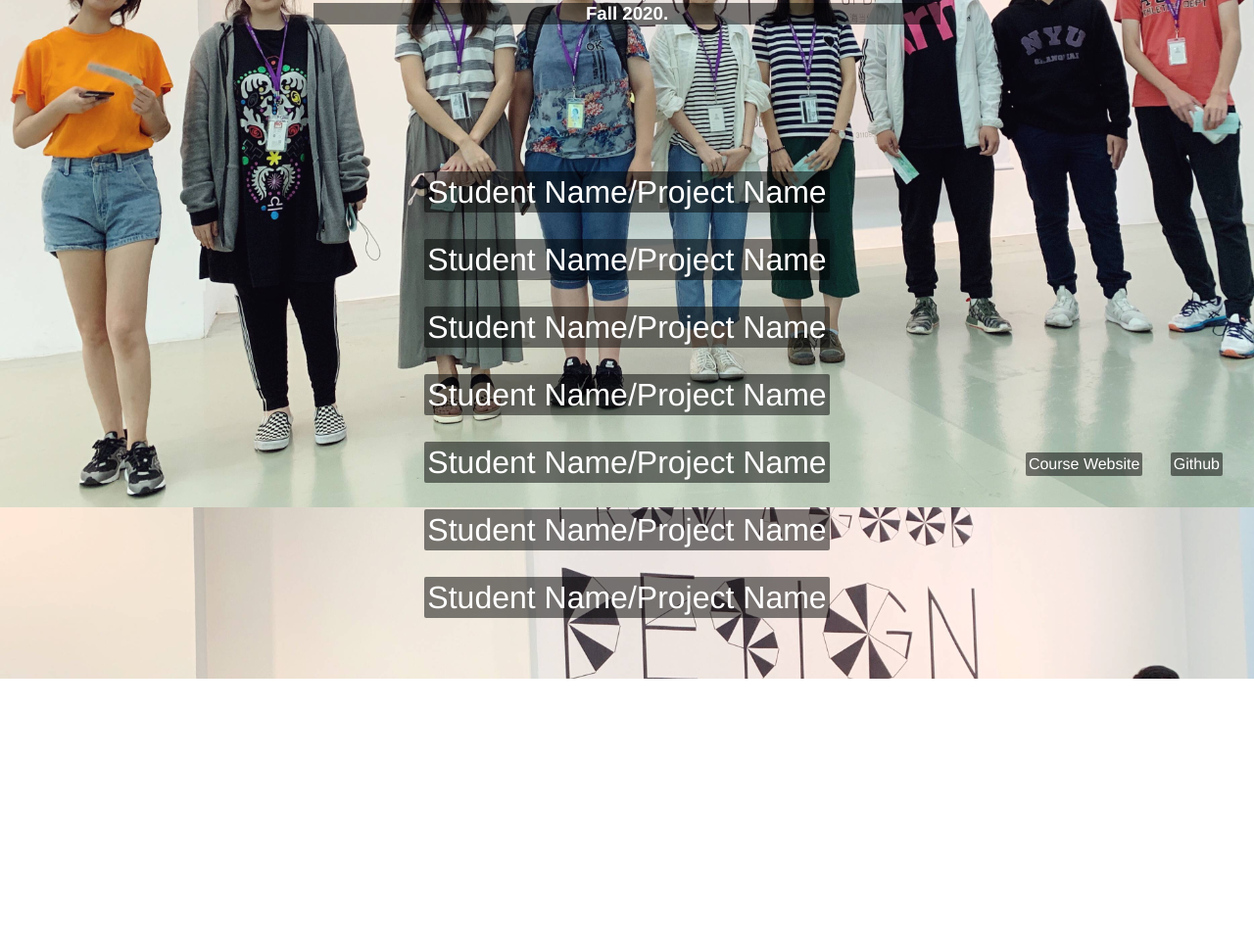
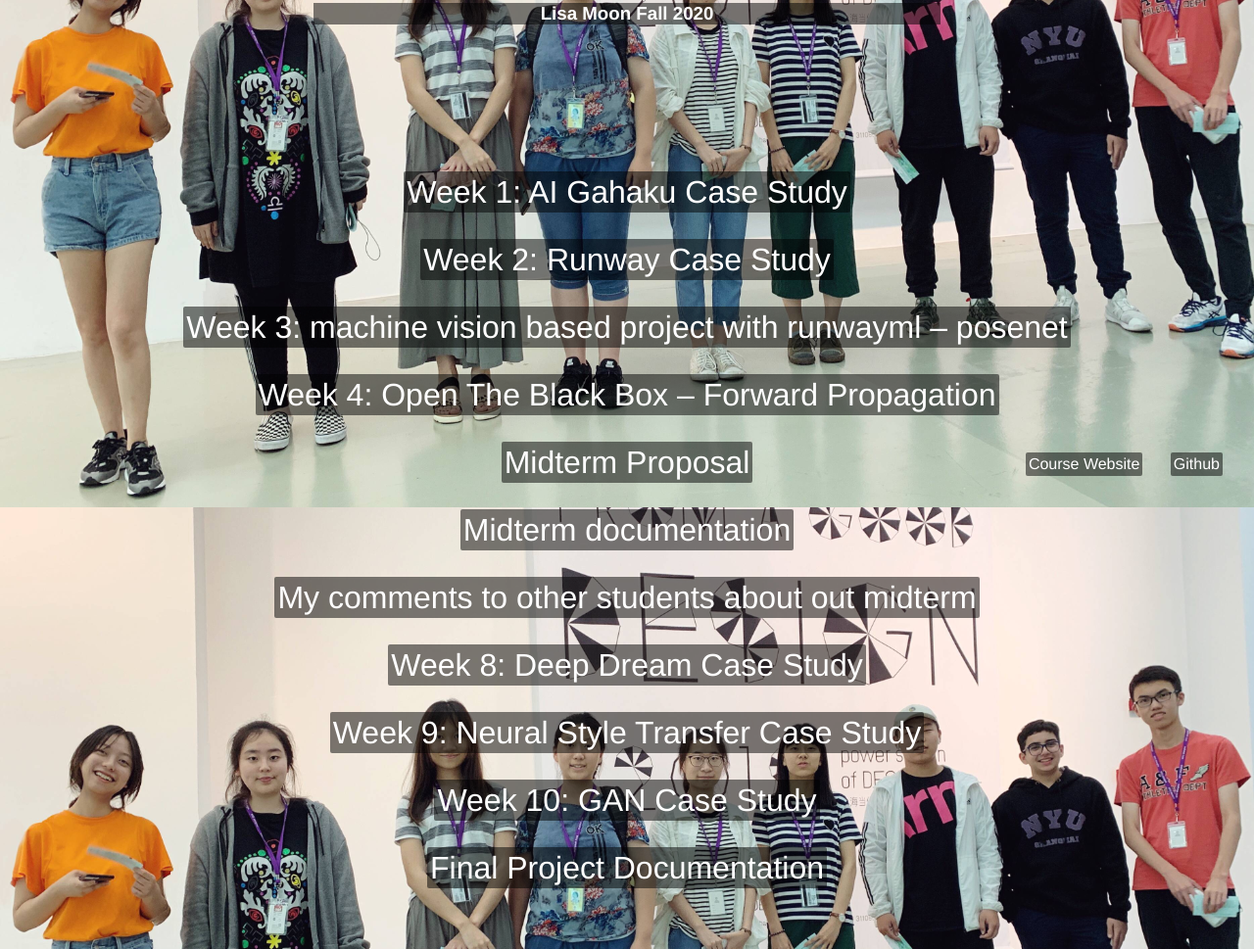
Before and after one commit to mjm1129/mjm1129-aiartsPortfolio, a plain HTML site: page index.html in a window 1280 px wide. Shown: the part 282-1251 px from the top of the page at 98% size. Before the commit the page ends 975 px from the top, so only its background shows below. Drawn offline with Linux system fonts and the light colour scheme.

Commit message:
I guess almost done?

```diff
--- a/index.html
+++ b/index.html
@@ -7,16 +7,20 @@
 <body>
 	<div class="header">
 		<h1 class="title">Artificial Intelligence Arts <br> Course Portfolio</h1>
-		<h3 class="subtitle">Fall 2020.</h3>
+		<h3 class="subtitle">Lisa Moon Fall 2020</h3>
 	</div>
 	<div class="main">
-		<p class="weblink"><a onmouseover="this.children[0].style.display = 'inline'" onmouseout="this.children[0].style.display = 'none'" class="weblink-a" href="https://aaaven.github.io/" target="_blank"><span class="arrow">></span>Student Name/Project Name</a></p>
-		<p class="weblink"><a onmouseover="this.children[0].style.display = 'inline'" onmouseout="this.children[0].style.display = 'none'" class="weblink-a" href="https://aaaven.github.io/" target="_blank"><span class="arrow">></span>Student Name/Project Name</a></p>
-		<p class="weblink"><a onmouseover="this.children[0].style.display = 'inline'" onmouseout="this.children[0].style.display = 'none'" class="weblink-a" href="https://aaaven.github.io/" target="_blank"><span class="arrow">></span>Student Name/Project Name</a></p>
-		<p class="weblink"><a onmouseover="this.children[0].style.display = 'inline'" onmouseout="this.children[0].style.display = 'none'" class="weblink-a" href="https://aaaven.github.io/" target="_blank"><span class="arrow">></span>Student Name/Project Name</a></p>
-		<p class="weblink"><a onmouseover="this.children[0].style.display = 'inline'" onmouseout="this.children[0].style.display = 'none'" class="weblink-a" href="https://aaaven.github.io/" target="_blank"><span class="arrow">></span>Student Name/Project Name</a></p>
-		<p class="weblink"><a onmouseover="this.children[0].style.display = 'inline'" onmouseout="this.children[0].style.display = 'none'" class="weblink-a" href="https://aaaven.github.io/" target="_blank"><span class="arrow">></span>Student Name/Project Name</a></p>
-		<p class="weblink"><a onmouseover="this.children[0].style.display = 'inline'" onmouseout="this.children[0].style.display = 'none'" class="weblink-a" href="https://aaaven.github.io/" target="_blank"><span class="arrow">></span>Student Name/Project Name</a></p>
+		<p class="weblink"><a onmouseover="this.children[0].style.display = 'inline'" onmouseout="this.children[0].style.display = 'none'" class="weblink-a" href="https://wp.nyu.edu/shanghai-moonpie_aiart/2020/09/19/week-1/" target="_blank"><span class="arrow">></span>Week 1: AI Gahaku Case Study</a></p>
+		<p class="weblink"><a onmouseover="this.children[0].style.display = 'inline'" onmouseout="this.children[0].style.display = 'none'" class="weblink-a" href="https://wp.nyu.edu/shanghai-moonpie_aiart/2020/09/26/week-2/" target="_blank"><span class="arrow">></span>Week 2: Runway Case Study</a></p>
+		<p class="weblink"><a onmouseover="this.children[0].style.display = 'inline'" onmouseout="this.children[0].style.display = 'none'" class="weblink-a" href="https://wp.nyu.edu/shanghai-moonpie_aiart/2020/10/04/week-3-machine-vision-based-project-with-runwayml-posenet/" target="_blank"><span class="arrow">></span>Week 3: machine vision based project with runwayml – posenet</a></p>
+		<p class="weblink"><a onmouseover="this.children[0].style.display = 'inline'" onmouseout="this.children[0].style.display = 'none'" class="weblink-a" href="https://wp.nyu.edu/shanghai-moonpie_aiart/2020/10/10/week-4-open-the-black-box-forward-propagation/" target="_blank"><span class="arrow">></span>Week 4: Open The Black Box – Forward Propagation</a></p>
+		<p class="weblink"><a onmouseover="this.children[0].style.display = 'inline'" onmouseout="this.children[0].style.display = 'none'" class="weblink-a" href="https://wp.nyu.edu/shanghai-moonpie_aiart/2020/10/25/midterm-proposal/" target="_blank"><span class="arrow">></span>Midterm Proposal</a></p>
+		<p class="weblink"><a onmouseover="this.children[0].style.display = 'inline'" onmouseout="this.children[0].style.display = 'none'" class="weblink-a" href="https://wp.nyu.edu/shanghai-moonpie_aiart/2020/11/01/midterm/" target="_blank"><span class="arrow">></span>Midterm documentation</a></p>
+		<p class="weblink"><a onmouseover="this.children[0].style.display = 'inline'" onmouseout="this.children[0].style.display = 'none'" class="weblink-a" href="https://wp.nyu.edu/shanghai-moonpie_aiart/2020/11/05/my-comments-to-other-students-about-out-midterm/" target="_blank"><span class="arrow">></span>My comments to other students about out midterm</a></p>
+		<p class="weblink"><a onmouseover="this.children[0].style.display = 'inline'" onmouseout="this.children[0].style.display = 'none'" class="weblink-a" href="https://wp.nyu.edu/shanghai-moonpie_aiart/2020/11/08/deep-dream-case-study/" target="_blank"><span class="arrow">></span>Week 8: Deep Dream Case Study</a></p>
+		<p class="weblink"><a onmouseover="this.children[0].style.display = 'inline'" onmouseout="this.children[0].style.display = 'none'" class="weblink-a" href="https://wp.nyu.edu/shanghai-moonpie_aiart/2020/11/13/neural-style-transfer-case-study/" target="_blank"><span class="arrow">></span>Week 9: Neural Style Transfer Case Study</a></p>
+		<p class="weblink"><a onmouseover="this.children[0].style.display = 'inline'" onmouseout="this.children[0].style.display = 'none'" class="weblink-a" href="https://wp.nyu.edu/shanghai-moonpie_aiart/2020/11/20/generative-adversarial-network-gan-case-study/" target="_blank"><span class="arrow">></span>Week 10: GAN Case Study</a></p>
+		<p class="weblink"><a onmouseover="this.children[0].style.display = 'inline'" onmouseout="this.children[0].style.display = 'none'" class="weblink-a" href="https://wp.nyu.edu/shanghai-moonpie_aiart/2020/12/15/final-project-documentation-2/" target="_blank"><span class="arrow">></span>Final Project Documentation</a></p>
 
 	</div>
 
```
